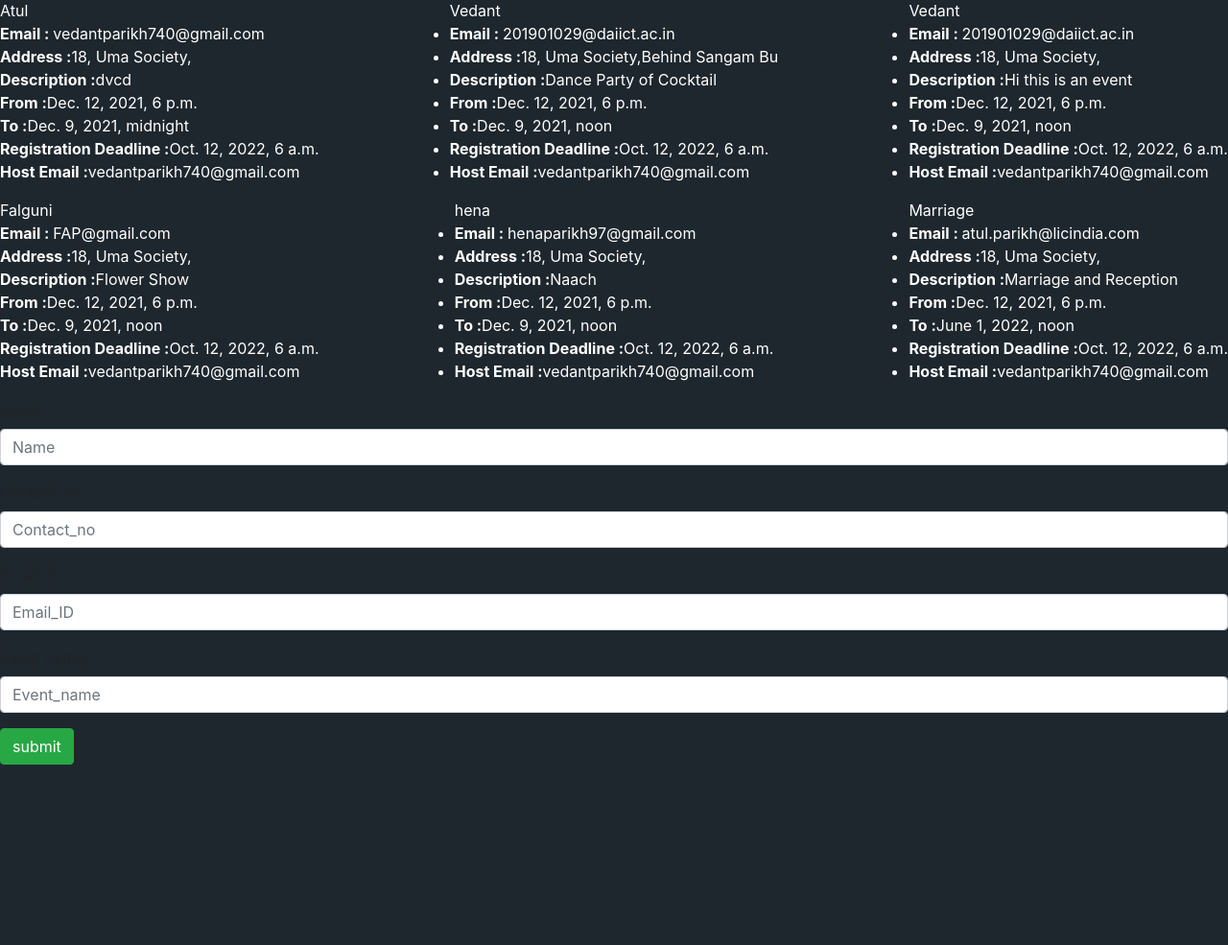
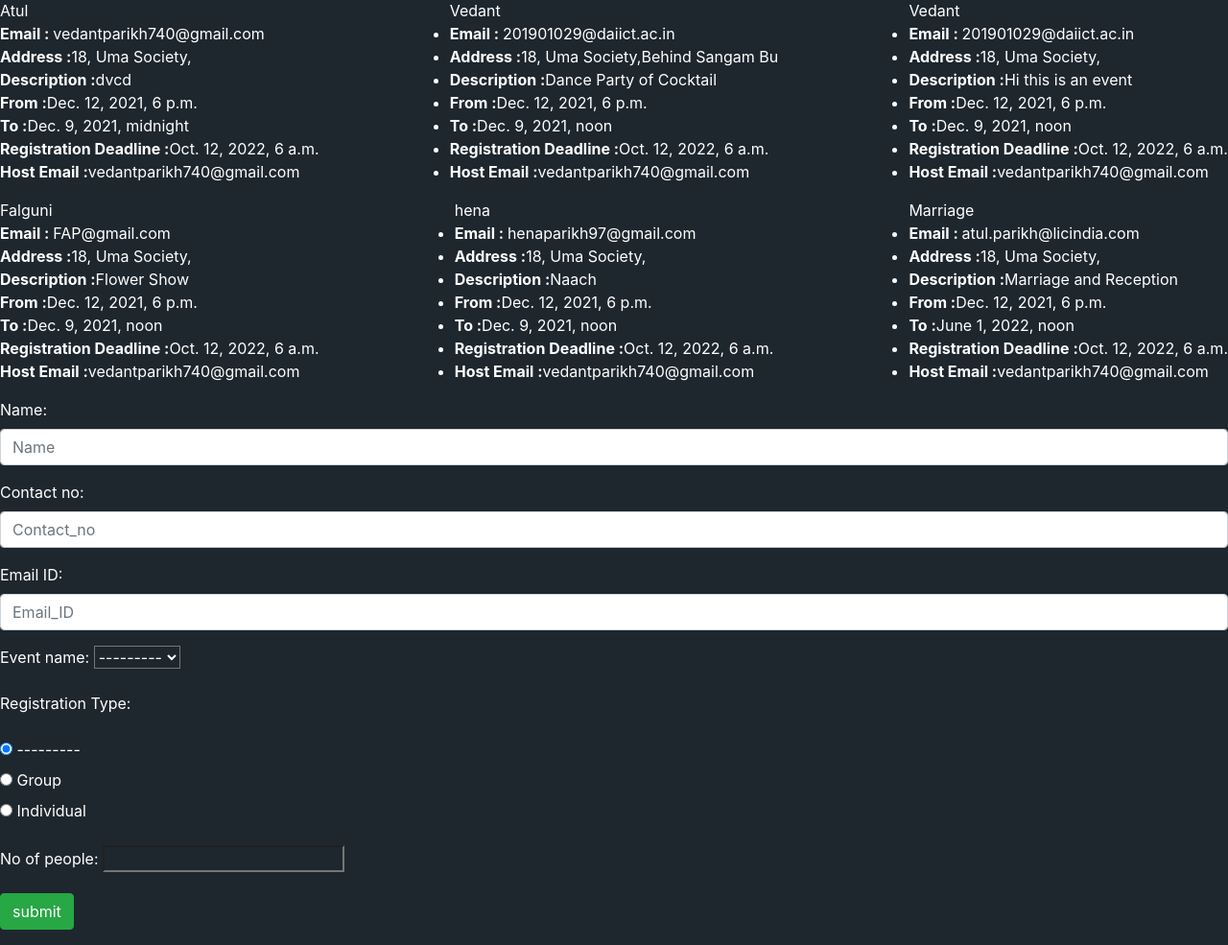
Before and after one commit to 201901029/woc4.0-eventmanager-Vedant, a Django app: page /participant_registration in a window 1280 px wide. Shown: the part 237-1222 px from the top of the page at 96% size. Before the commit the page ends 1034 px from the top, so only its background shows below. Run offline with Django 4.2, Linux system fonts and the light colour scheme; data comes from the database, SQL or seed files in the repository; both versions use the stored data as it was after the commit; some libraries are stand-ins or nearby versions.

Commit message:
Some changes done in participant registration page

```diff
--- a/WoC Project/EventManagement/EventManagement/forms.py
+++ b/WoC Project/EventManagement/EventManagement/forms.py
@@ -21,10 +21,10 @@
 class ParticipantForm(ModelForm):
     class Meta:
         model=Participant
-        fields=("name","Contact_no","Email_ID","Event_name")
+        fields=("name","Contact_no","Email_ID","Event_name","Registration_Type","No_of_people")
         widgets={
           "name": forms.TextInput(attrs={'class':'form-control','placeholder':'Name'}),
           "Contact_no": forms.TextInput(attrs={'class':'form-control','placeholder':'Contact_no'}),
           "Email_ID": forms.TextInput(attrs={'class':'form-control','placeholder':'Email_ID'}),
-          "Event_name": forms.TextInput(attrs={'class':'form-control','placeholder':'Event_name'}),
+          "Registration_Type": forms.RadioSelect()
         }
--- a/WoC Project/EventManagement/EventManagement/models.py
+++ b/WoC Project/EventManagement/EventManagement/models.py
@@ -12,10 +12,15 @@
   To=models.DateTimeField()
   Registration_Deadline=models.DateTimeField()
   Host_Email=models.EmailField()
-
+list=Event.objects.all()
+temp=(('Group','Group'),
+      ('Individual','Individual')
+     )
 class Participant(models.Model):
   participant_id=models.AutoField
-  name=models.CharField(max_length=32)
-  Contact_no=models.IntegerField()
-  Email_ID=models.EmailField()
-  Event_name=models.CharField(max_length=32)
+  name=models.CharField(max_length=32,blank=True,null=True)
+  Contact_no=models.IntegerField(blank=True,null=True)
+  Email_ID=models.EmailField(blank=True,null=True)
+  Event_name=models.CharField(max_length=32,blank=True,null=True,choices=[(x.name, x.name) for x in list])
+  Registration_Type=models.CharField(max_length=32,blank=True,null=True,choices=temp)
+  No_of_people=models.IntegerField(blank=True,null=True)
--- a/WoC Project/EventManagement/Templates/participant_registration.html
+++ b/WoC Project/EventManagement/Templates/participant_registration.html
@@ -11,12 +11,18 @@
       integrity="sha384-ggOyR0iXCbMQv3Xipma34MD+dH/1fQ784/j6cY/iJTQUOhcWr7x9JvoRxT2MZw1T"
       crossorigin="anonymous"
     />
+    <script
+      src="https://code.jquery.com/jquery-3.2.1.slim.min.js"
+      integrity="sha384-KJ3o2DKtIkvYIK3UENzmM7KCkRr/rE9/Qpg6aAZGJwFDMVNA/GpGFF93hXpG5KkN"
+      crossorigin="anonymous"
+    ></script>
     <style>
       * {
         margin: 0;
         padding: 0;
         box-sizing: border-box;
         background-color: #1e272e;
+        color: white;
       }
 
       h1 {
@@ -60,7 +66,18 @@
       }
     </style>
   </head>
-
+  <script>
+    $(function () {
+      $("#id_Registration_Type_1").on("click", function () {
+        $('#id_No_of_people,label[for="id_No_of_people"]').show();
+      });
+    });
+    $(function () {
+      $("#id_Registration_Type_2").on("click", function () {
+        $('#id_No_of_people,label[for="id_No_of_people"]').hide();
+      });
+    });
+  </script>
   <body>
     <h1 align="center">PARTICIPANT REGISTRATION</h1>
     <nav class="navbar">
```
Also changed, not shown: WoC Project/EventManagement/EventManagement/migrations/0006_alter_participant_event_name.py (added), WoC Project/EventManagement/EventManagement/migrations/0007_alter_participant_event_name.py (added), WoC Project/EventManagement/EventManagement/migrations/0008_participant_no_of_people_and_more.py (added), WoC Project/EventManagement/EventManagement/migrations/0009_alter_participant_contact_no_and_more.py (added), WoC Project/EventManagement/db.sqlite3.
